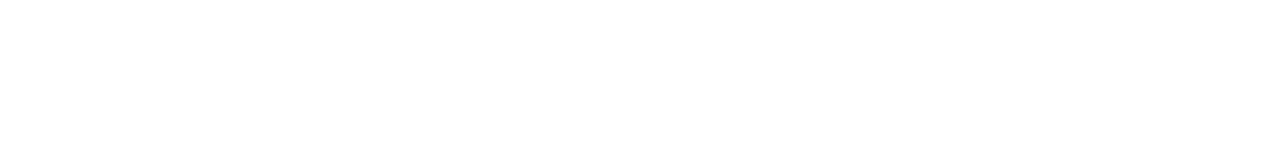
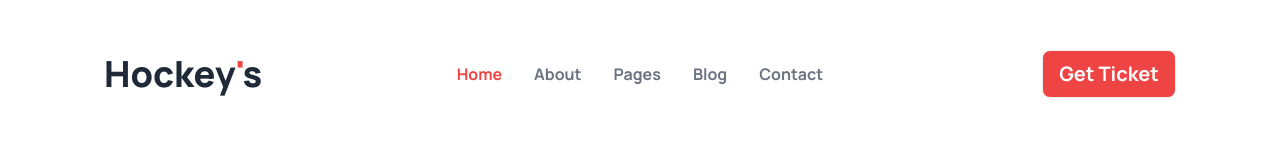
Before and after one commit to Alnakib797/assignment-03, a plain HTML site: page index.html in a window 1280 px wide. Drawn offline with nearby package versions, Linux system fonts and the light colour scheme.

Commit message:
nav bar added

```diff
--- a/index.html
+++ b/index.html
@@ -9,27 +9,79 @@
       type="text/css"
     />
     <script src="https://cdn.tailwindcss.com"></script>
-          <!-- google fonts -->
-          <link rel="preconnect" href="https://fonts.googleapis.com">
-          <link rel="preconnect" href="https://fonts.gstatic.com" crossorigin>
-          <link href="https://fonts.googleapis.com/css2?family=Manrope:wght@400;500;600;700;800&display=swap" rel="stylesheet">
+    <!-- google fonts -->
+    <link rel="preconnect" href="https://fonts.googleapis.com" />
+    <link rel="preconnect" href="https://fonts.gstatic.com" crossorigin />
+    <link
+      href="https://fonts.googleapis.com/css2?family=Manrope:wght@400;500;600;700;800&display=swap"
+      rel="stylesheet"
+    />
 
     <title>Assignment-03</title>
     <style>
-        .font-manrope{
-            font-family: 'Manrope', sans-serif;
-        }
+      .font-manrope {
+        font-family: "Manrope", sans-serif;
+      }
     </style>
   </head>
-  <body>
-    <header>
-
+  <body class="font-manrope">
+    <header class="container mx-auto">
+      <!-- nav-section -->
+      <nav class="py-10 px-24">
+        <div class="navbar">
+          <div class="navbar-start">
+            <div class="dropdown">
+              <div tabindex="0" role="button" class="btn btn-ghost lg:hidden">
+                <svg
+                  xmlns="http://www.w3.org/2000/svg"
+                  class="h-5 w-5"
+                  fill="none"
+                  viewBox="0 0 24 24"
+                  stroke="currentColor"
+                >
+                  <path
+                    stroke-linecap="round"
+                    stroke-linejoin="round"
+                    stroke-width="2"
+                    d="M4 6h16M4 12h8m-8 6h16"
+                  />
+                </svg>
+              </div>
+              <ul
+                tabindex="0"
+                class="menu menu-sm dropdown-content mt-3 z-[1] p-2 shadow bg-base-100 rounded-box w-52"
+              >
+                <li><a>Home</a></li>
+                <li><a>About</a></li>
+                <li><a>Pages</a></li>
+                <li><a>Blog</a></li>
+                <li><a>Contact</a></li>
+              </ul>
+            </div>
+            <a class="text-4xl font-extrabold"
+              >Hockey<span class="text-red-500">'</span>s</a
+            >
+          </div>
+          <div class="navbar-center hidden lg:flex">
+            <ul
+              class="menu menu-horizontal px-1 font-bold text-[16px] text-gray-500"
+            >
+              <li><a class="text-red-500">Home</a></li>
+              <li><a>About</a></li>
+              <li><a>Pages</a></li>
+              <li><a>Blog</a></li>
+              <li><a>Contact</a></li>
+            </ul>
+          </div>
+          <div class="navbar-end">
+            <a class="btn bg-red-500 font-bold text-xl text-white"
+              >Get Ticket</a
+            >
+          </div>
+        </div>
+      </nav>
     </header>
-    <main>
-
-    </main>
-    <footer>
-
-    </footer>
+    <main></main>
+    <footer></footer>
   </body>
 </html>
```
Also changed, not shown: Images/1.png (added), Images/10.png (added), Images/11.png (added), Images/2.png (added), Images/3.png (added), Images/4.png (added), Images/5.png (added), Images/6.png (added), Images/7.png (added), Images/8.png (added), Images/9.png (added), Images/Group 1171275317.png (added), Images/Group 1171275318.png (added), Images/Group 1171275321.png (added).
